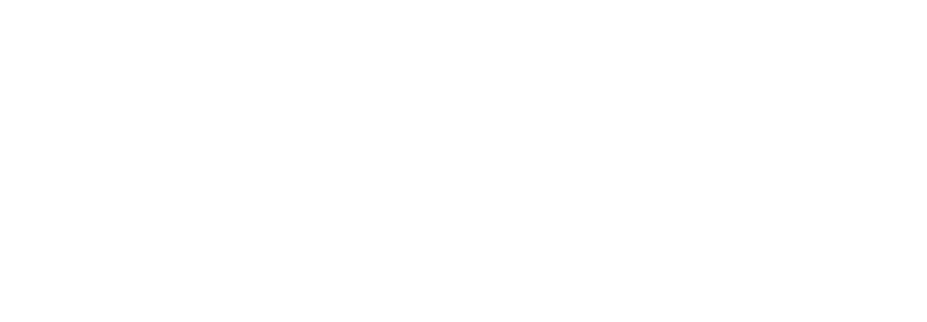
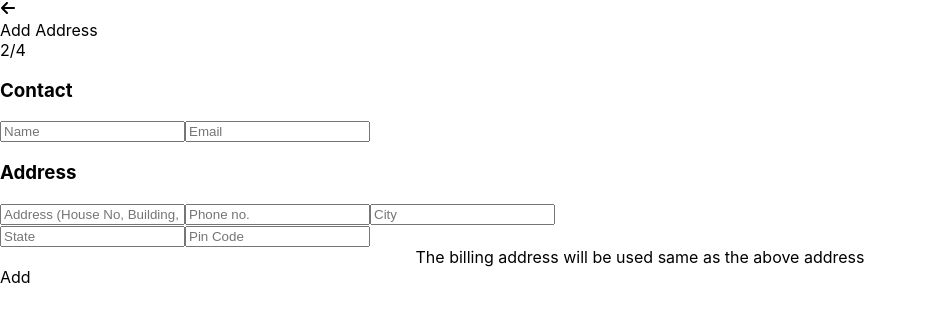
Before and after one commit to Rishav-k/Milanese-Production, a React (Create React App) app in the folder client/: page /products/1/address in a window 1280 px wide. Before the commit this address had no page. Shown: the top 322 px of the page, without its empty margins (0-927 px from the left). Built offline with nearby package versions, Linux system fonts and the light colour scheme; a web font is replaced by a local one.

Commit message:
first commit6

```diff
--- a/client/src/App.js
+++ b/client/src/App.js
@@ -25,9 +25,10 @@
      <Routes>
      <Route path= "test" element={<Test/>} />
      <Route path="signin" element = {<SignIn/>} />
-     <Route path="/products/address" element = {<Address/>} />
+     {/* <Route path="/products/address" element = {<Address/>} /> */}
       <Route path="/products/">
-           <Route path=":id" element={<Customiser />} />
+           <Route index path=":id" element={<Customiser />} />
+            <Route path=":id/address" element = {<Address/>} />
       </Route>
 
      {/* <Route path="/products/:id" element={<Customiser />}></Route> */}
--- a/client/src/components/customiser/Customise.js
+++ b/client/src/components/customiser/Customise.js
@@ -217,7 +217,7 @@
         <div className = "done-div-container done-div-container-2">
            <div className = "left"><div><span className = "price"> <BsCurrencyRupee/> {shoe.price}</span><span><br/>  Expected delivery in 1 week</span></div>
            </div>
-           <div className = "right"><NavLink to={`products/address`}><div className = "done">Done </div></NavLink> </div>
+           <div className = "right"><NavLink to={`address`}><div className = "done">Done </div></NavLink> </div>
         </div>
     </div>
 
```
